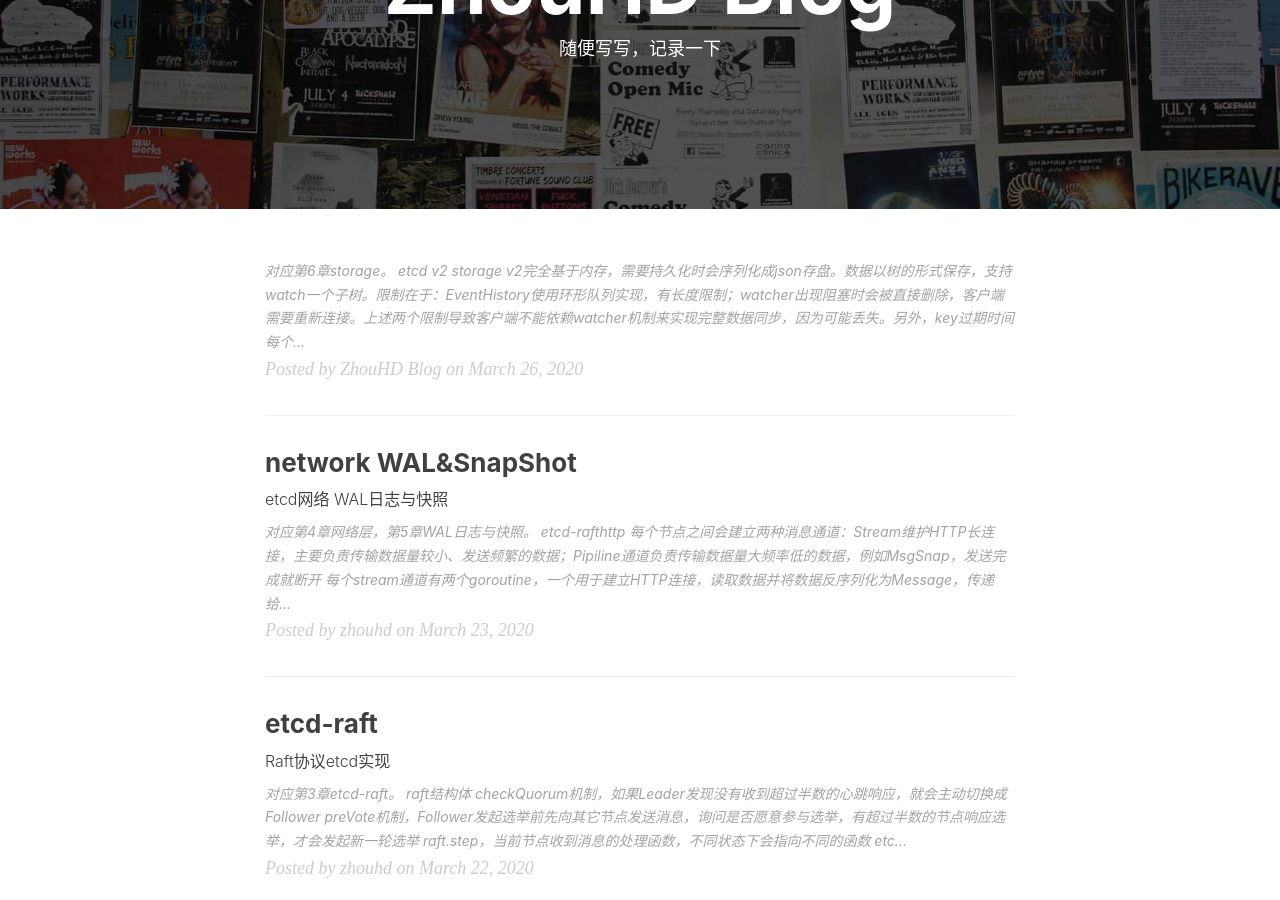
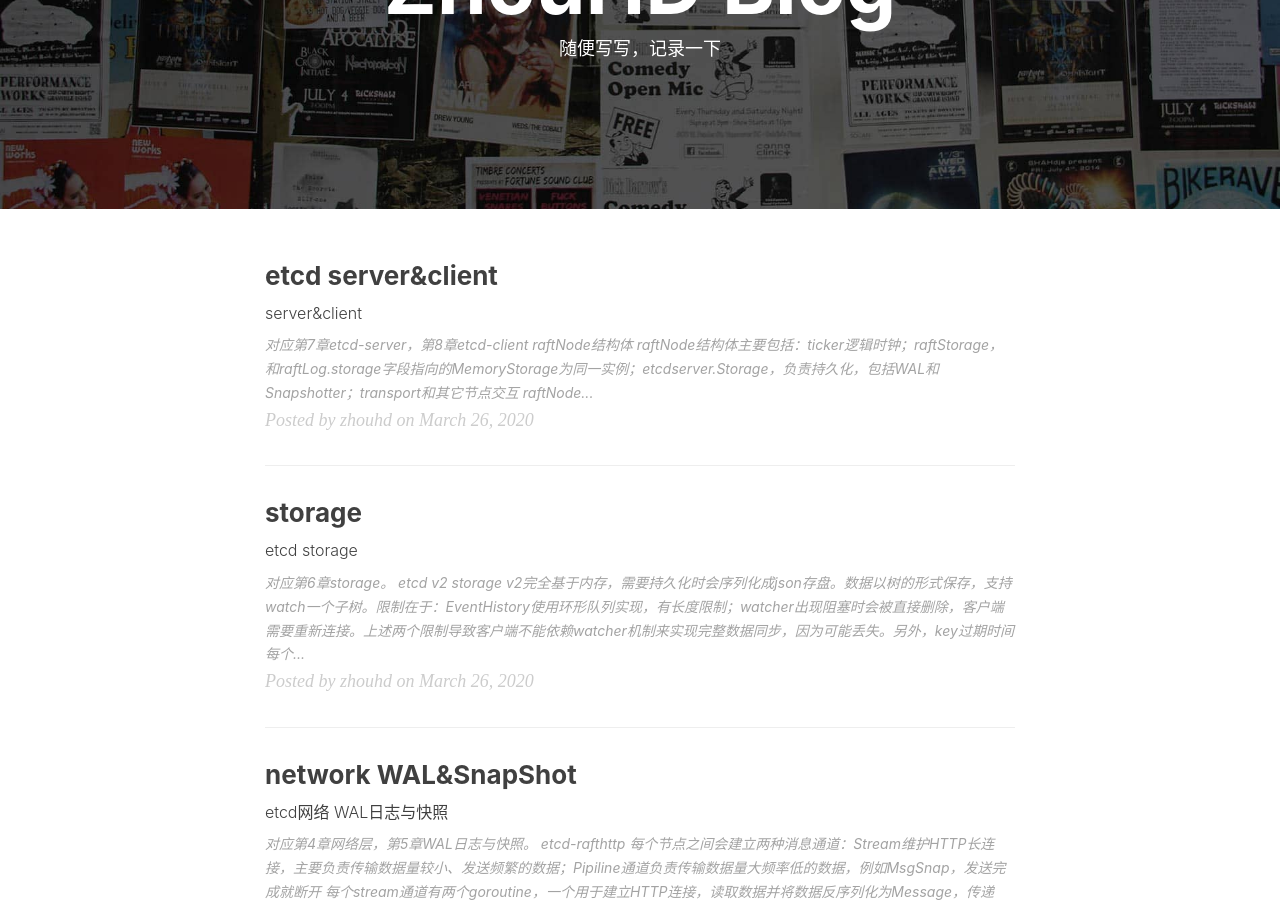
Before and after one commit to zhouhd2019/zhouhd2019.github.io, a Jekyll site: the page built from index.html, in a window 1280 px wide and 900 px high, scrolled down 209 px. Built offline with Jekyll 4.4.1, drawn with Linux system fonts in a browser that asks for light colours; nearby versions of some CDN libraries; a script that is not in the unit is left out; the list of posts is cut into pages by our own code; comment, search, counter and statistics services are not loaded; some of the changed text lies outside the part shown.

Commit message:
etcd server client

```diff
--- a/_posts/2020-03-26-etcd04storage.markdown
+++ b/_posts/2020-03-26-etcd04storage.markdown
@@ -1,6 +1,6 @@
 ---
 layout:     post
-title:      "storage
+title:      "storage"
 subtitle:   "etcd storage"
 date:       2020-03-26 00:11:00
 author:     "zhouhd"
--- /dev/null
+++ b/_posts/2020-03-26-etcd05etcd-server&cilent.markdown
@@ -0,0 +1,26 @@
+---
+layout:     post
+title:      "etcd server&client"
+subtitle:   "server&client"
+date:       2020-03-26 23:50:00
+author:     "zhouhd"
+header-img: "img/about-bg.jpg"
+catalog: true
+tags:
+    - etcd
+    - raft
+---
+
+对应第7章etcd-server，第8章etcd-client
+
+### raftNode结构体
+- raftNode结构体主要包括：ticker逻辑时钟；raftStorage，和raftLog.storage字段指向的MemoryStorage为同一实例；etcdserver.Storage，负责持久化，包括WAL和Snapshotter；transport和其它节点交互
+- raftNode.start()方法会启动一个goroutine，与底层etcd-raft交互，主要是处理Ready
+
+### EtcdServer
+- EtcdServer结构体实现了etcdserver.Server，是etcd最核心的结构，包含了之前提到了绝大部分结构体：etcdserver.raftNode，和底层etcd-raft通信；membership.RaftCluster，记录当前集群节点信息；store，v2版本存储；snapshotter读写快照；be，v3版本的后端存储backend；kv，v3版本的存储
+- EtcdServer执行NewServer()方法进行一系列初始化：初始化raftNode；启动Transport实例，注册Handler实例用于集群通信；启动当前节点对外服务，启动多个goroutine执行不同方法，例如处理Ready、定期清理持久化文件，publish()将当前节点信息发送到其它集群，linearizableReadLoop
+- v3的应用消息接口除了普通的处理，还支持限流和权限控制
+
+### etcd client
+- Client v3定义了6类服务：Auth/Cluster/KV/Lease/Maintenance/Watch，服务器实现就在EtcdServer，会在启动时调用Etcd.server()方法注册各种gRPC服务的注册
```
